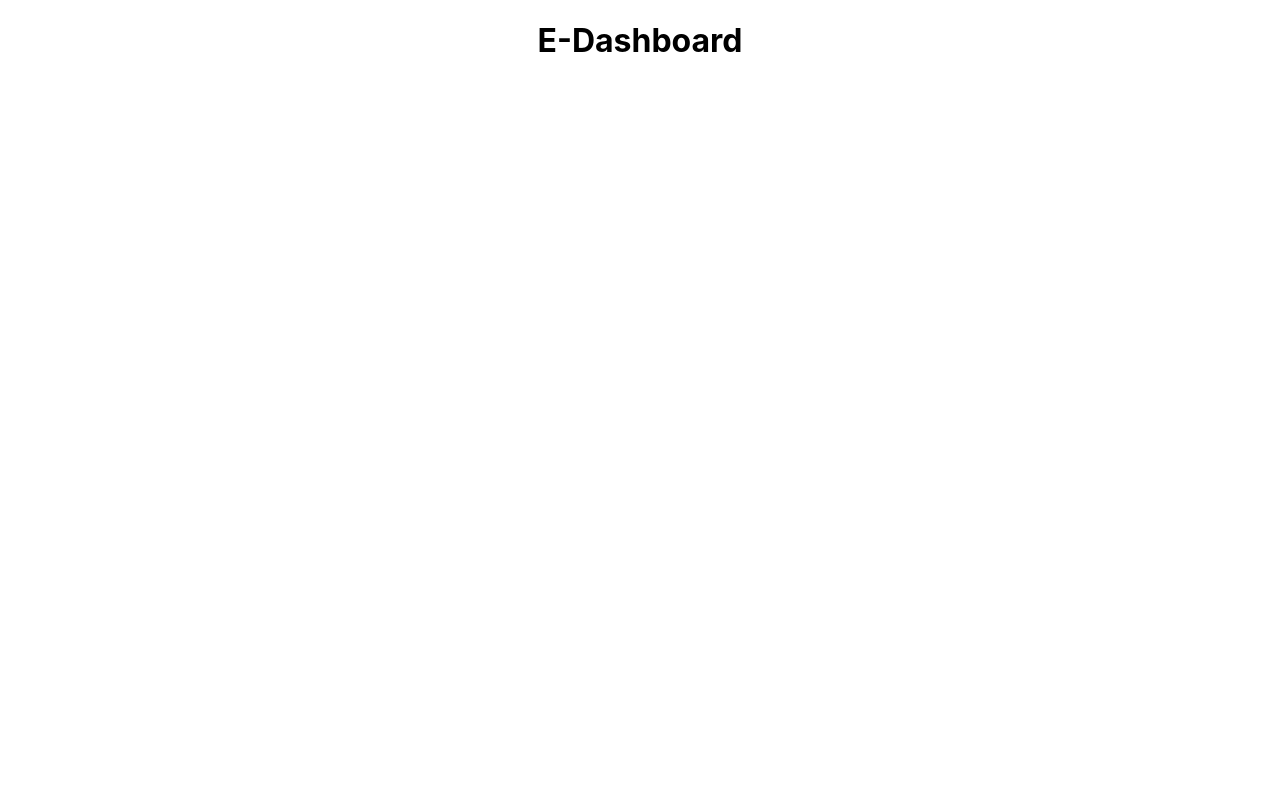
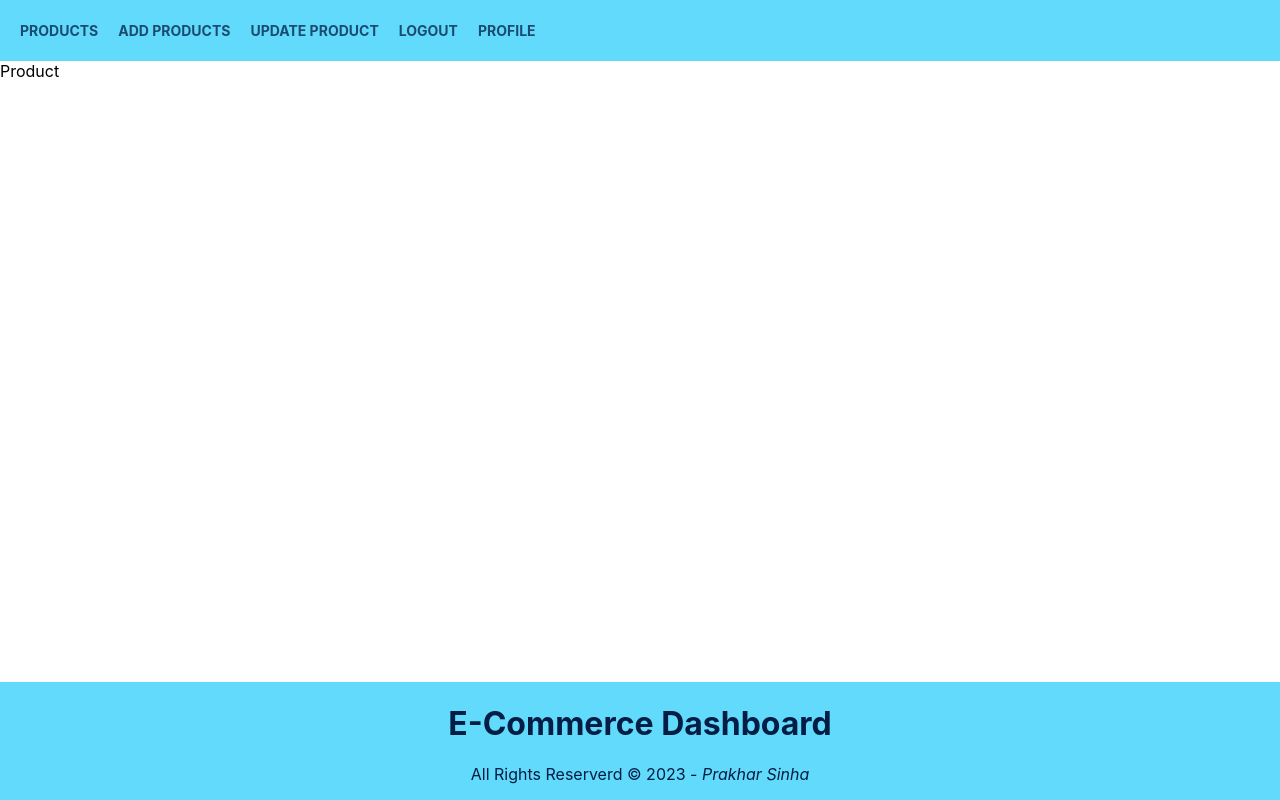
Before and after one commit to PrakharSinha-09/E-Commerce-Dashboard, a React (Create React App) app: page / in a window 1280 px wide. Built offline with nearby package versions, Linux system fonts and the light colour scheme.

Commit message:
Made Header & Footer Component, also made routes

```diff
--- a/src/App.css
+++ b/src/App.css
@@ -1,11 +1,5 @@
-.App {
-  text-align: center;
-}
 
-.App-logo {
-  height: 40vmin;
-  pointer-events: none;
-}
+
 
 @media (prefers-reduced-motion: no-preference) {
   .App-logo {
--- a/src/App.js
+++ b/src/App.js
@@ -1,9 +1,30 @@
 import './App.css';
+import { BrowserRouter as Router,Routes,Route } from 'react-router-dom';
+import Navbar from './Components/Navbar';
+import Product from './Components/Product';
+import AddProduct from './Components/AddProduct';
+import Profile from './Components/Profile';
+import Logout from './Components/Logout';
+import UpdateProduct from './Components/UpdateProduct';
+import Footer from './Components/Footer';
 
 function App() {
   return (
     <div className="App">
-      <h1>E-Dashboard</h1>
+      <Navbar />
+      {/* <AddProduct /> */}
+      <Router>
+        <Routes>
+          <Route path="/" element={<Product />} />
+          <Route path="/addProduct" element={<AddProduct />} />
+          <Route path="/update" element={<UpdateProduct />} />
+          <Route path="/profile" element={<Profile />} />
+          <Route path="/logout" element={<Logout />} />
+        </Routes>
+      </Router>
+
+      <Footer />
+      {/* <h1>E-Dashboard</h1> */}
     </div>
   );
 }
--- /dev/null
+++ b/src/Components/AddProduct.js
@@ -0,0 +1,9 @@
+import React from 'react'
+
+const AddProduct = () => {
+  return (
+    <div>AddProduct</div>
+  )
+}
+
+export default AddProduct
--- /dev/null
+++ b/src/Components/Footer.js
@@ -0,0 +1,12 @@
+import React from 'react'
+import '../Styles/footer.css';
+const Footer = () => {
+  return (
+     <footer className='footer'>
+        <h1>E-Commerce Dashboard</h1>
+        <p>All Rights Reserverd &copy; 2023 - <i>Prakhar Sinha</i></p>
+     </footer>
+  )
+}
+
+export default Footer
--- /dev/null
+++ b/src/Components/Logout.js
@@ -0,0 +1,9 @@
+import React from 'react'
+
+const Logout = () => {
+  return (
+    <div>Logout</div>
+  )
+}
+
+export default Logout
--- a/src/Components/Navbar.js
+++ b/src/Components/Navbar.js
@@ -0,0 +1,20 @@
+import React from 'react'
+import '../Styles/navbar.css';
+import { BrowserRouter, Link } from 'react-router-dom'
+const Navbar = () => {
+  return (
+    <>
+    <BrowserRouter>
+    <nav className='navbar'>
+        <Link className="nav-link nav-link-ltr" to="/">Products</Link>
+        <Link className="nav-link nav-link-ltr" to="/about">Add Products</Link>
+        <Link className="nav-link nav-link-ltr" to="/contact">Update Product</Link>
+        <Link className="nav-link nav-link-ltr" to="/logout">Logout</Link>
+        <Link className="nav-link nav-link-ltr" to="/profile">Profile</Link>
+    </nav>
+    </BrowserRouter>
+    </>
+  )
+}
+
+export default Navbar
--- /dev/null
+++ b/src/Components/Product.js
@@ -0,0 +1,9 @@
+import React from 'react'
+
+const Product = () => {
+  return (
+    <div>Product</div>
+  )
+}
+
+export default Product
--- /dev/null
+++ b/src/Components/Profile.js
@@ -0,0 +1,9 @@
+import React from 'react'
+
+const Profile = () => {
+  return (
+    <div>Profile</div>
+  )
+}
+
+export default Profile
--- /dev/null
+++ b/src/Components/UpdateProduct.js
@@ -0,0 +1,9 @@
+import React from 'react'
+
+const UpdateProduct = () => {
+  return (
+    <div>UpdateProduct</div>
+  )
+}
+
+export default UpdateProduct
--- /dev/null
+++ b/src/Styles/footer.css
@@ -0,0 +1,8 @@
+.footer{
+    position: absolute;
+    bottom: 0;
+    text-align: center;
+    background-color: #61dafb;
+    width: 100%;
+    color: #031D44;
+}
--- /dev/null
+++ b/src/Styles/navbar.css
@@ -0,0 +1,39 @@
+.navbar{
+    display: flex;
+    padding: 10px;
+    background-color: #61dafb;
+  }
+  .nav-link {
+    font-weight: bold;
+    font-size: 14px;
+    text-transform: uppercase;
+    text-decoration: none;
+    color: #031D44;
+    padding: 12px 0px;
+    margin: 0px 10px;
+    display: inline-block;
+    position: relative;
+    opacity: 0.75;
+  }
+
+  .nav-link:hover {
+    opacity: 1;
+  }
+
+  .nav-link::before {
+    transition: 300ms;
+    top: 35px;
+    height: 2px;
+    content: "";
+    position: absolute;
+    background-color: #031D44;
+  }
+
+  .nav-link-ltr::before {
+    width: 0%;
+    bottom: 10px;
+  }
+
+  .nav-link-ltr:hover::before {
+    width: 100%;
+  }
```
